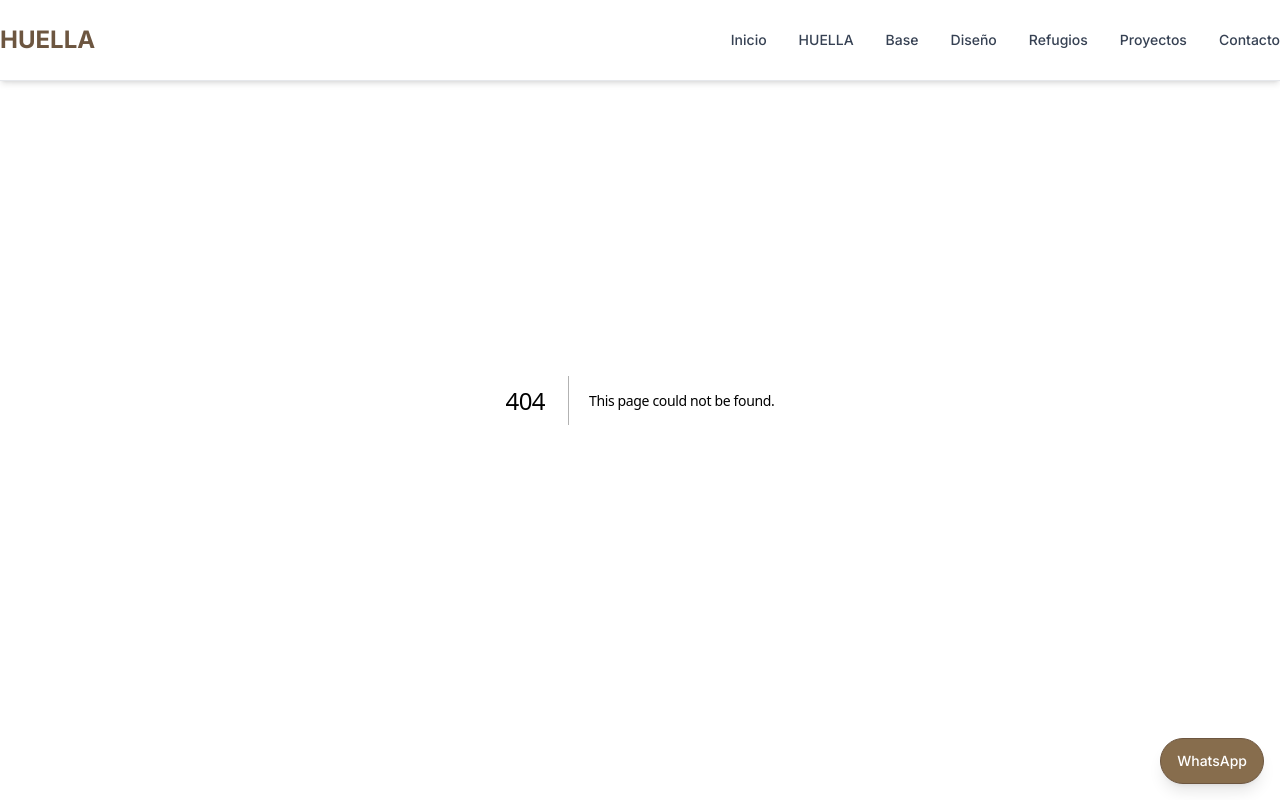
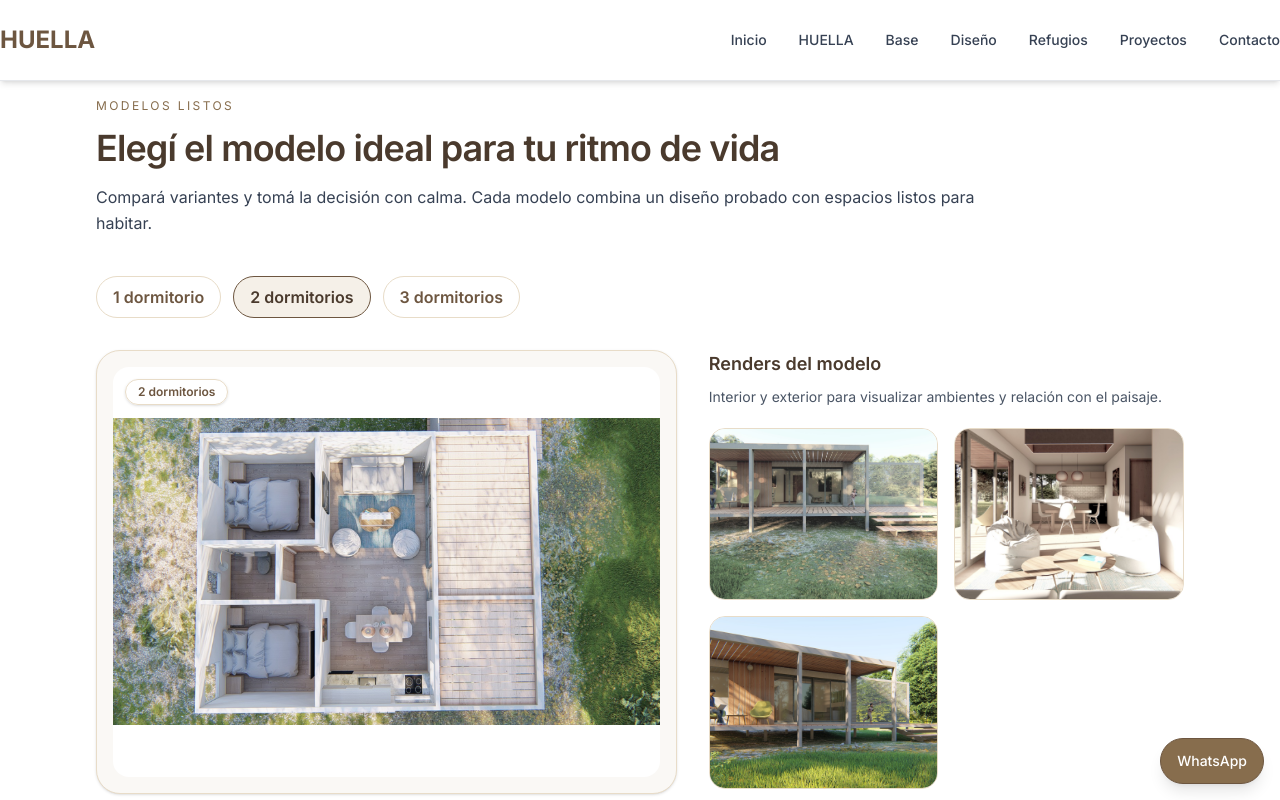
Before and after one commit to Teksi75/huella-mendoza-site, a Next.js app: page /diseno/modelos in a window 1280 px wide. Before the commit this address had no page. Shown: the top 800 px of the page. Built offline with nearby package versions, Linux system fonts and the light colour scheme.

Commit message:
Diseno: modelos listos dedicados + CTA explorar modelos

```diff
--- /dev/null
+++ b/app/diseno/modelos/page.tsx
@@ -0,0 +1,118 @@
+'use client';
+
+import Image from 'next/image';
+import { useMemo, useState } from 'react';
+import { modelosListos } from '@/data/modelosListos';
+
+const dormitoriosOrder = [1, 2, 3] as const;
+
+export default function DisenoModelosPage() {
+  const [activeDormitorios, setActiveDormitorios] = useState<1 | 2 | 3>(2);
+
+  const activeModel = useMemo(
+    () => modelosListos.find((modelo) => modelo.dormitorios === activeDormitorios) ?? modelosListos[0],
+    [activeDormitorios],
+  );
+
+  const floorplan = activeModel.images.find((image) => image.type === 'floorplan');
+  const renders = activeModel.images.filter((image) => image.type === 'render');
+
+  return (
+    <main className="section-padding bg-white">
+      <div className="container-custom">
+        <div className="max-w-4xl">
+          <p className="text-xs uppercase tracking-[0.2em] text-tierra-600">Modelos listos</p>
+          <h1 className="mt-3 text-3xl font-semibold text-tierra-900 md:text-4xl">
+            Elegí el modelo ideal para tu ritmo de vida
+          </h1>
+          <p className="mt-4 text-base text-gray-700">
+            Compará variantes y tomá la decisión con calma. Cada modelo combina un diseño probado con
+            espacios listos para habitar.
+          </p>
+        </div>
+
+        <div className="mt-10 flex flex-wrap gap-3">
+          {dormitoriosOrder.map((dormitorios) => {
+            const modelo = modelosListos.find((item) => item.dormitorios === dormitorios);
+            if (!modelo) {
+              return null;
+            }
+            const isActive = dormitorios === activeDormitorios;
+            return (
+              <button
+                key={modelo.id}
+                type="button"
+                onClick={() => setActiveDormitorios(dormitorios)}
+                className={`rounded-full border px-4 py-2 text-sm font-semibold transition md:text-base ${
+                  isActive
+                    ? 'border-tierra-700 bg-tierra-100 text-tierra-900'
+                    : 'border-tierra-200 text-tierra-700 hover:border-tierra-400 hover:text-tierra-900'
+                }`}
+                aria-pressed={isActive}
+              >
+                {modelo.label}
+              </button>
+            );
+          })}
+        </div>
+
+        <div className="mt-8 grid gap-8 lg:grid-cols-[minmax(0,1.1fr)_minmax(0,0.9fr)]">
+          <div className="space-y-6">
+            <div className="rounded-3xl border border-tierra-200 bg-tierra-50 p-4 shadow-sm">
+              <div className="relative aspect-[4/3] overflow-hidden rounded-2xl bg-white">
+                {floorplan && (
+                  <Image
+                    src={floorplan.src}
+                    alt={floorplan.alt}
+                    fill
+                    className="object-contain"
+                    sizes="(min-width: 1024px) 50vw, 100vw"
+                    priority
+                  />
+                )}
+                <span className="absolute left-3 top-3 rounded-full border border-tierra-200 bg-white/90 px-3 py-1 text-xs font-semibold text-tierra-700 shadow-sm">
+                  {activeModel.label}
+                </span>
+              </div>
+            </div>
+
+            <div className="rounded-2xl border border-tierra-200 bg-white p-5 shadow-sm">
+              <h2 className="text-xl font-semibold text-tierra-900">{activeModel.title}</h2>
+              <ul className="mt-4 space-y-2 text-sm text-gray-700">
+                {activeModel.bullets.map((bullet) => (
+                  <li key={bullet} className="flex items-start gap-2">
+                    <span className="mt-2 h-1.5 w-1.5 rounded-full bg-tierra-400" />
+                    <span>{bullet}</span>
+                  </li>
+                ))}
+              </ul>
+            </div>
+          </div>
+
+          <div>
+            <h3 className="text-lg font-semibold text-tierra-900">Renders del modelo</h3>
+            <p className="mt-2 text-sm text-gray-600">
+              Interior y exterior para visualizar ambientes y relación con el paisaje.
+            </p>
+            <div className="mt-5 grid gap-4 sm:grid-cols-2">
+              {renders.map((render) => (
+                <div
+                  key={render.src}
+                  className="relative aspect-[4/3] overflow-hidden rounded-2xl border border-tierra-200 bg-white"
+                >
+                  <Image
+                    src={render.src}
+                    alt={render.alt}
+                    fill
+                    className="object-cover"
+                    sizes="(min-width: 640px) 50vw, 100vw"
+                  />
+                </div>
+              ))}
+            </div>
+          </div>
+        </div>
+      </div>
+    </main>
+  );
+}
--- a/app/diseno/page.tsx
+++ b/app/diseno/page.tsx
@@ -87,10 +87,10 @@ export default function DisenoPage() {
                   Eleccion - Ajuste al sitio - Inicio de obra
                 </p>
                 <Link
-                  href="#diseno"
+                  href="/diseno/modelos"
                   className="mt-5 inline-flex items-center text-sm font-semibold text-tierra-700 hover:text-tierra-900"
                 >
-                  Ver mas
+                  Explorar modelos disponibles
                 </Link>
               </div>
               <div className="rounded-2xl border border-tierra-200 bg-white p-6 shadow-sm">
--- /dev/null
+++ b/data/modelosListos.ts
@@ -0,0 +1,104 @@
+export type ModeloImage = {
+  src: string;
+  alt: string;
+  type: 'floorplan' | 'render';
+};
+
+export type ModeloListo = {
+  id: string;
+  title: string;
+  dormitorios: 1 | 2 | 3;
+  label: string;
+  bullets: string[];
+  images: ModeloImage[];
+};
+
+export const modelosListos: ModeloListo[] = [
+  {
+    id: 'modelo-300',
+    title: 'Modelo 300',
+    dormitorios: 1,
+    label: '1 dormitorio',
+    bullets: ['Espacios integrados', 'Relación directa con el exterior', 'Pensado para 1 a 2 personas'],
+    images: [
+      {
+        src: '/images/proyectos/planta_1_dor.png',
+        alt: 'Modelo 300 – planta 1 dormitorio',
+        type: 'floorplan',
+      },
+      {
+        src: '/images/proyectos/proyecto-externo-30.jpg',
+        alt: 'Modelo 300 – vista exterior principal',
+        type: 'render',
+      },
+      {
+        src: '/images/proyectos/proyecto-externo-30_frente.jpg',
+        alt: 'Modelo 300 – vista exterior frente',
+        type: 'render',
+      },
+      {
+        src: '/images/proyectos/proyecto-externo-30_frente_izq.jpg',
+        alt: 'Modelo 300 – vista exterior frente izquierda',
+        type: 'render',
+      },
+    ],
+  },
+  {
+    id: 'modelo-550',
+    title: 'Modelo 550',
+    dormitorios: 2,
+    label: '2 dormitorios',
+    bullets: ['Áreas sociales amplias', 'Expansión exterior para estar y comer', 'Ideal para 3 a 4 personas'],
+    images: [
+      {
+        src: '/images/proyectos/planta-01.jpeg',
+        alt: 'Planta 01, detalle arquitectónico',
+        type: 'floorplan',
+      },
+      {
+        src: '/images/proyectos/milzoe-01.jpeg',
+        alt: 'Milzoe 01, render exterior',
+        type: 'render',
+      },
+      {
+        src: '/images/proyectos/milzoe-03.jpeg',
+        alt: 'Milzoe 03, render exterior',
+        type: 'render',
+      },
+      {
+        src: '/images/proyectos/diseño-4.jpeg',
+        alt: 'Diseño 04, render arquitectónico',
+        type: 'render',
+      },
+    ],
+  },
+  {
+    id: 'modelo-725',
+    title: 'Modelo 725',
+    dormitorios: 3,
+    label: '3 dormitorios',
+    bullets: ['Circulaciones claras', 'Zonas privadas bien separadas', 'Pensado para 4 a 6 personas'],
+    images: [
+      {
+        src: '/images/proyectos/planta_3_dor.png',
+        alt: 'Planta modelo 725, 3 dormitorios',
+        type: 'floorplan',
+      },
+      {
+        src: '/images/proyectos/proyecto-externo-72.jpg',
+        alt: 'Proyecto externo 72, render exterior',
+        type: 'render',
+      },
+      {
+        src: '/images/proyectos/proyecto-interior-72.jpg',
+        alt: 'Proyecto interior 72, render arquitectónico',
+        type: 'render',
+      },
+      {
+        src: '/images/proyectos/proyecto-interior-comedor-72.png',
+        alt: 'Proyecto interior comedor 72, render arquitectónico',
+        type: 'render',
+      },
+    ],
+  },
+];
```
